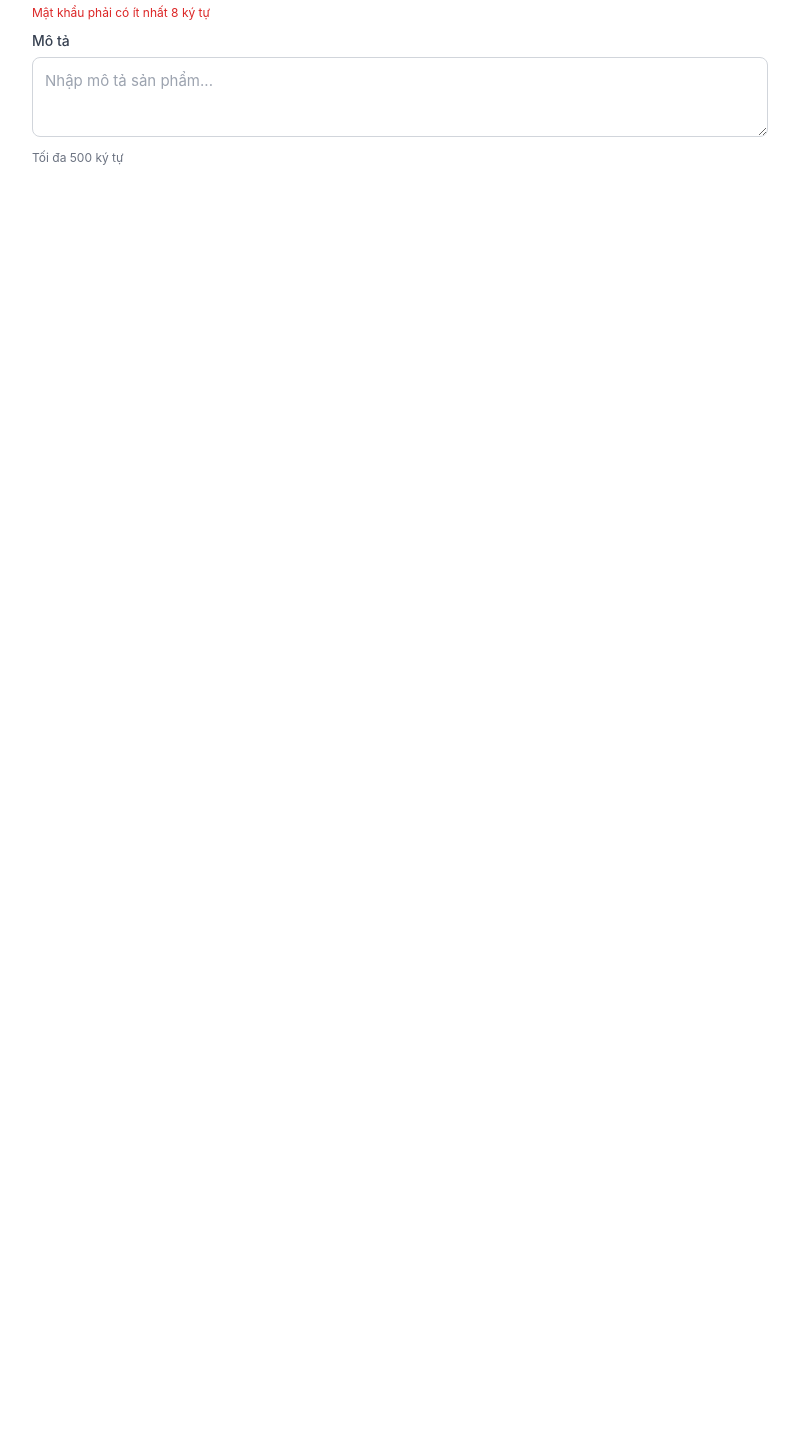
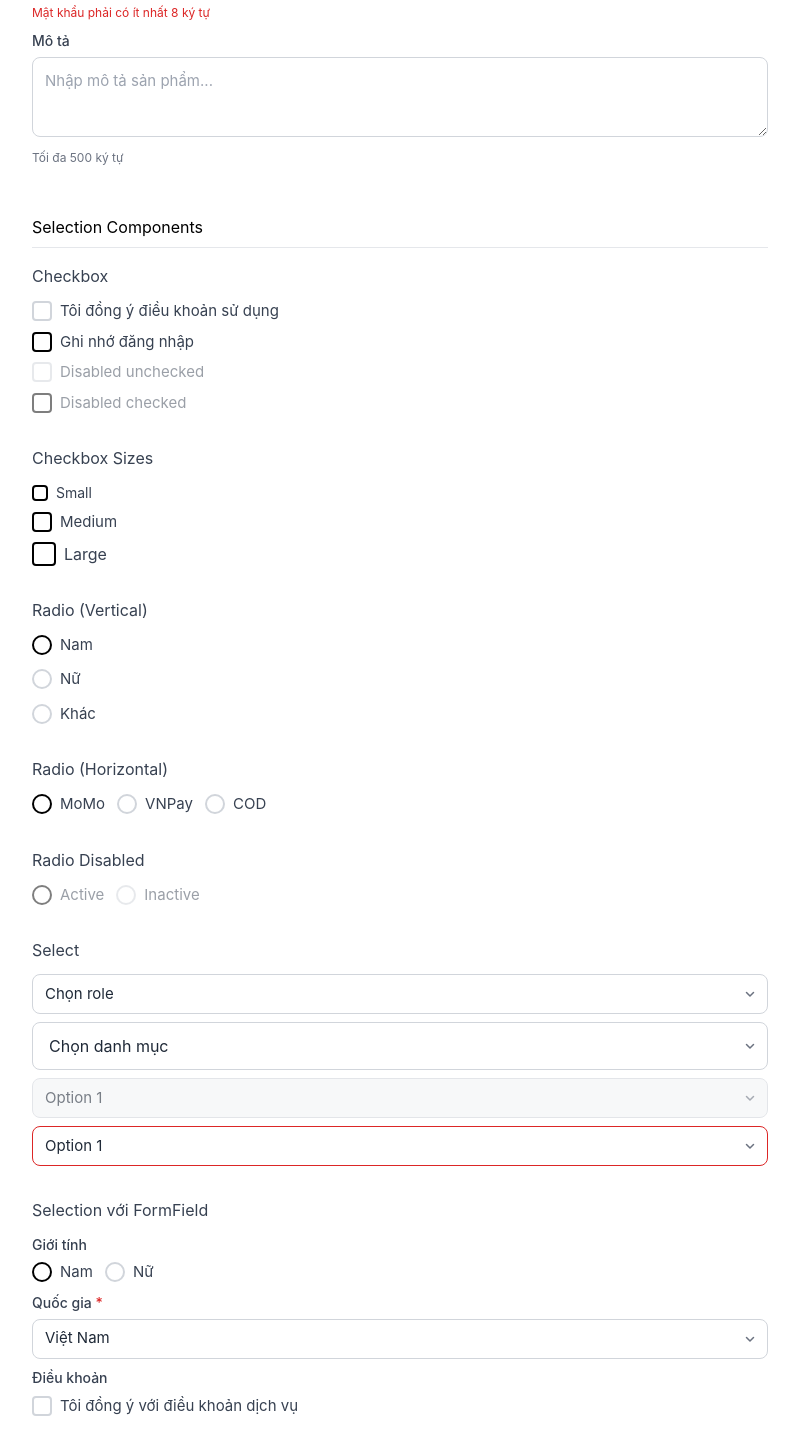
Before and after one commit to NghiaDPTWorkk/fe-eyewear-swp391, a React (Vite) app in the folder frontend/: page / in a window 1280 px wide. Shown: the part 2098-3548 px from the top of the page, without its empty margins (240-1039 px from the left). Before the commit the page ends 2297 px from the top, so only its background shows below. Built offline with nearby package versions, Linux system fonts and the light colour scheme.

Commit message:
KAN-17 Form Utilities

```diff
--- a/frontend/src/pages/customer/HomePage.tsx
+++ b/frontend/src/pages/customer/HomePage.tsx
@@ -1,5 +1,6 @@
 import TestButton from '@/test/Button/TestButton'
 import TestInput from '@/test/Input/TestInput'
+import TestSelection from '@/test/Selection/TestSelection'
 
 export const HomePage = () => {
   return (
@@ -15,6 +16,11 @@ export const HomePage = () => {
         Input Components
       </h2>
       <TestInput />
+
+      <h2 style={{ marginTop: '3rem', marginBottom: '1rem', borderBottom: '1px solid #e5e7eb', paddingBottom: '0.5rem' }}>
+        Selection Components
+      </h2>
+      <TestSelection />
     </div>
   )
 }
--- a/frontend/src/shared/components/ui/Card.tsx
+++ /dev/null
@@ -1,17 +0,0 @@
-import type { ReactNode } from 'react'
-
-export interface CardProps {
-  children: ReactNode
-  header?: ReactNode
-  footer?: ReactNode
-}
-
-export function Card({ header, children, footer }: CardProps) {
-  return (
-    <div className="card">
-      {header && <div className="card-header">{header}</div>}
-      <div className="card-body">{children}</div>
-      {footer && <div className="card-footer">{footer}</div>}
-    </div>
-  )
-}
--- a/frontend/src/shared/components/ui/index.ts
+++ b/frontend/src/shared/components/ui/index.ts
@@ -23,6 +23,18 @@ export type { TextareaProps, TextareaSize, TextareaResize } from './textarea'
 export { FormField } from './form-field'
 export type { FormFieldProps } from './form-field'
 
-// Layout
-export { Card } from './Card'
-export type { CardProps } from './Card'
+// Checkbox
+export { Checkbox } from './checkbox'
+export type { CheckboxProps, CheckboxSize } from './checkbox'
+
+// Radio
+export { Radio } from './radio'
+export type { RadioProps} from './radio'
+
+// RadioGroup
+export { RadioGroup } from './radio-group'
+export type { RadioGroupProps } from './radio-group'
+
+// Select
+export { Select } from './select'
+export type { SelectProps, SelectSize } from './select'
--- /dev/null
+++ b/frontend/src/test/Selection/TestSelection.tsx
@@ -0,0 +1,107 @@
+import { Checkbox, FormField, Radio, RadioGroup, Select } from '@/shared/components'
+import { useState } from 'react'
+
+export default function TestSelection() {
+  const [agree, setAgree] = useState(false)
+  const [remember, setRemember] = useState(true)
+  const [gender, setGender] = useState('male')
+  const [payment, setPayment] = useState('momo')
+  const [role, setRole] = useState('')
+  const [category, setCategory] = useState('')
+
+  return (
+    <div style={{ display: 'flex', flexDirection: 'column', gap: '2rem' }}>
+      {/* Checkbox */}
+      <Section title="Checkbox">
+        <Checkbox checked={agree} onChange={setAgree} label="Tôi đồng ý điều khoản sử dụng" />
+        <Checkbox checked={remember} onChange={setRemember} label="Ghi nhớ đăng nhập" />
+        <Checkbox disabled label="Disabled unchecked" />
+        <Checkbox checked disabled label="Disabled checked" />
+      </Section>
+
+      <Section title="Checkbox Sizes">
+        <Checkbox checked size="sm" label="Small" />
+        <Checkbox checked size="md" label="Medium" />
+        <Checkbox checked size="lg" label="Large" />
+      </Section>
+
+      {/* Radio */}
+      <Section title="Radio (Vertical)">
+        <RadioGroup>
+          <Radio name="gender" value="male" label="Nam" checked={gender === 'male'} onChange={setGender} />
+          <Radio name="gender" value="female" label="Nữ" checked={gender === 'female'} onChange={setGender} />
+          <Radio name="gender" value="other" label="Khác" checked={gender === 'other'} onChange={setGender} />
+        </RadioGroup>
+      </Section>
+
+      <Section title="Radio (Horizontal)">
+        <RadioGroup orientation="horizontal">
+          <Radio name="payment" value="momo" label="MoMo" checked={payment === 'momo'} onChange={setPayment} />
+          <Radio name="payment" value="vnpay" label="VNPay" checked={payment === 'vnpay'} onChange={setPayment} />
+          <Radio name="payment" value="cod" label="COD" checked={payment === 'cod'} onChange={setPayment} />
+        </RadioGroup>
+      </Section>
+
+      <Section title="Radio Disabled">
+        <RadioGroup orientation="horizontal">
+          <Radio name="status" value="active" label="Active" checked disabled />
+          <Radio name="status" value="inactive" label="Inactive" disabled />
+        </RadioGroup>
+      </Section>
+
+      {/* Select */}
+      <Section title="Select">
+        <Select value={role} onChange={(e) => setRole(e.target.value)} placeholder="Chọn role">
+          <option value="admin">Admin</option>
+          <option value="staff">Staff</option>
+          <option value="customer">Customer</option>
+        </Select>
+
+        <Select value={category} onChange={(e) => setCategory(e.target.value)} placeholder="Chọn danh mục" size="lg">
+          <option value="sunglasses">Kính râm</option>
+          <option value="eyeglasses">Kính cận</option>
+          <option value="lenses">Tròng kính</option>
+        </Select>
+
+        <Select disabled placeholder="Disabled">
+          <option value="1">Option 1</option>
+        </Select>
+
+        <Select isInvalid placeholder="Invalid">
+          <option value="1">Option 1</option>
+        </Select>
+      </Section>
+
+      {/* With FormField */}
+      <Section title="Selection với FormField">
+        <FormField label="Giới tính" id="gender-field">
+          <RadioGroup orientation="horizontal">
+            <Radio name="gender-field" value="male" label="Nam" checked={gender === 'male'} onChange={setGender} />
+            <Radio name="gender-field" value="female" label="Nữ" checked={gender === 'female'} onChange={setGender} />
+          </RadioGroup>
+        </FormField>
+
+        <FormField label="Quốc gia" id="country" required>
+          <Select id="country" placeholder="Chọn quốc gia">
+            <option value="vn">Việt Nam</option>
+            <option value="us">United States</option>
+            <option value="jp">Japan</option>
+          </Select>
+        </FormField>
+
+        <FormField label="Điều khoản" id="terms">
+          <Checkbox id="terms" checked={agree} onChange={setAgree} label="Tôi đồng ý với điều khoản dịch vụ" />
+        </FormField>
+      </Section>
+    </div>
+  )
+}
+
+function Section({ title, children }: { title: string; children: React.ReactNode }) {
+  return (
+    <div>
+      <h3 style={{ marginBottom: '0.75rem', color: '#374151' }}>{title}</h3>
+      <div style={{ display: 'flex', flexDirection: 'column', gap: '0.5rem' }}>{children}</div>
+    </div>
+  )
+}
```
Also changed, not shown: frontend/src/test/Selection/README.md (added).
